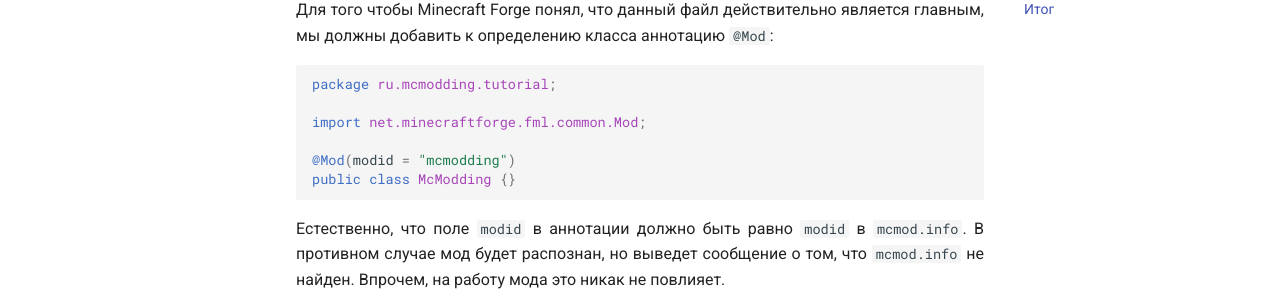
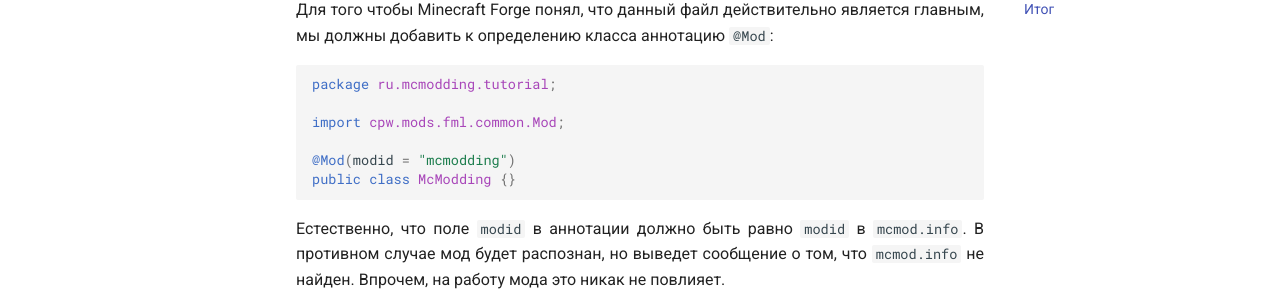
Before and after one commit to mc-modding/book, an MkDocs documentation site: the page built from docs/1.7.10/basics/mod-structure.md, in a window 1280 px wide and 900 px high, scrolled down 2829 px. Shown: the part 207-513 px from the top of the window. Built offline with MkDocs 1.6.1 and Material for MkDocs 9.7.7, drawn with Linux system fonts in a browser that asks for light colours; nearby versions of some CDN libraries; comment, search, counter and statistics services are not loaded.

Commit message:
Исправлен импорт для главного класса в примере

````diff
--- a/docs/1.7.10/basics/mod-structure.md
+++ b/docs/1.7.10/basics/mod-structure.md
@@ -111,7 +111,7 @@ description: Основные файлы любого Minecraft мода. Для
 ```java
 package ru.mcmodding.tutorial;
 
-import net.minecraftforge.fml.common.Mod;
+import cpw.mods.fml.common.Mod;
 
 @Mod(modid = "mcmodding")
 public class McModding {}
````
